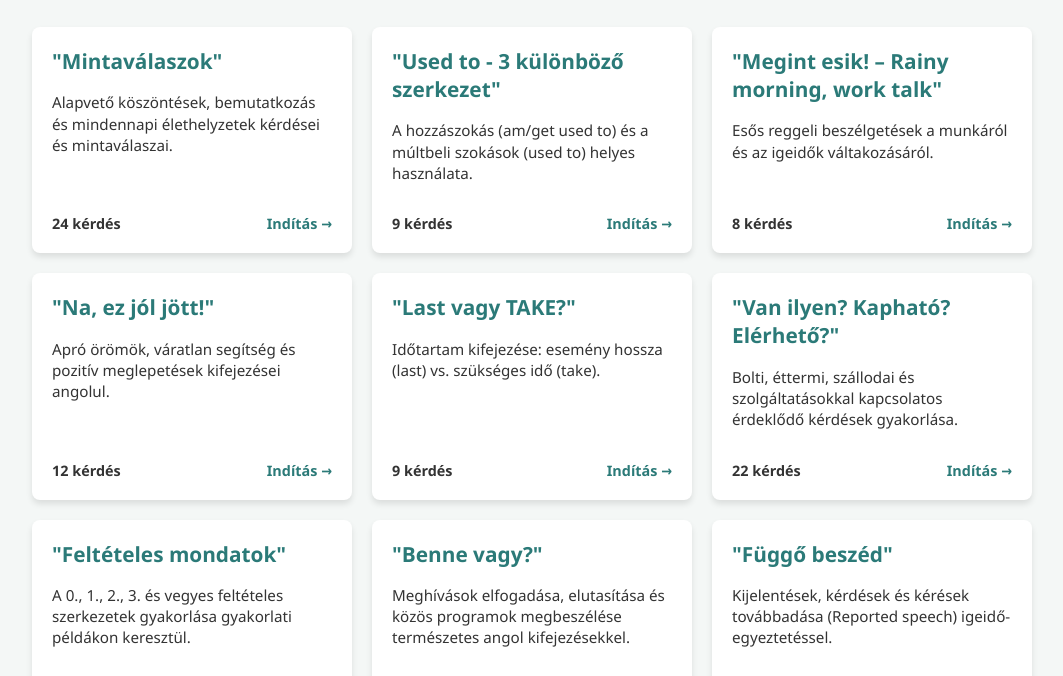
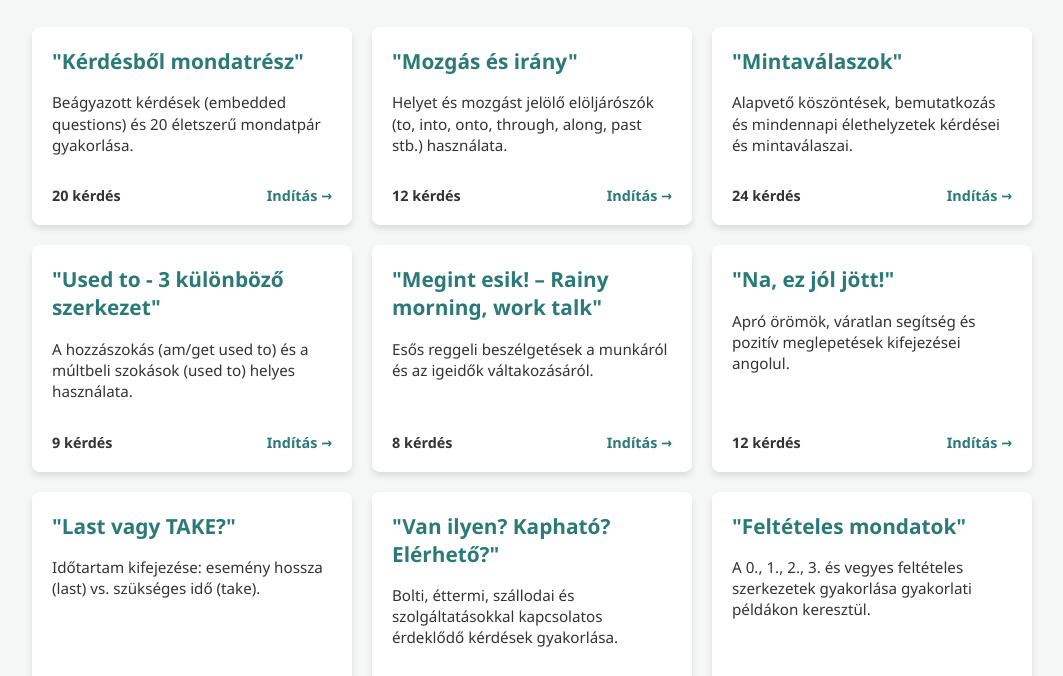
Before and after one commit to vlgyok2-byte/angol, a plain HTML site: page 2index_kikerdezo.html in a window 1280 px wide. Shown: the part 115-791 px from the top of the page, without its empty margins (108-1171 px from the left). Drawn offline with Linux system fonts and the light colour scheme.

Commit message:
Update HTML structure and add new modules

```diff
--- a/2index_kikerdezo.html
+++ b/2index_kikerdezo.html
@@ -111,6 +111,30 @@
     </header>
 
     <main class="grid">
+
+        <!-- ÚJ MODUL: Kérdésből mondatrész -->
+        <div class="card">
+            <div>
+                <h2>"Kérdésből mondatrész"</h2>
+                <p>Beágyazott kérdések (embedded questions) és 20 életszerű mondatpár gyakorlása.</p>
+            </div>
+            <div class="card-footer">
+                <span>20 kérdés</span>
+                <a href="kerdesbol_mondatresz_kikerdezo.html" class="start-btn">Indítás →</a>
+            </div>
+        </div>
+
+        <!-- ÚJ MODUL: Mozgás és irány -->
+        <div class="card">
+            <div>
+                <h2>"Mozgás és irány"</h2>
+                <p>Helyet és mozgást jelölő elöljárószók (to, into, onto, through, along, past stb.) használata.</p>
+            </div>
+            <div class="card-footer">
+                <span>12 kérdés</span>
+                <a href="mozgas_es_irany_kikerdezo.html" class="start-btn">Indítás →</a>
+            </div>
+        </div>
 
         <!-- ÚJ MODUL: Mintaválaszok -->
         <div class="card">
```
